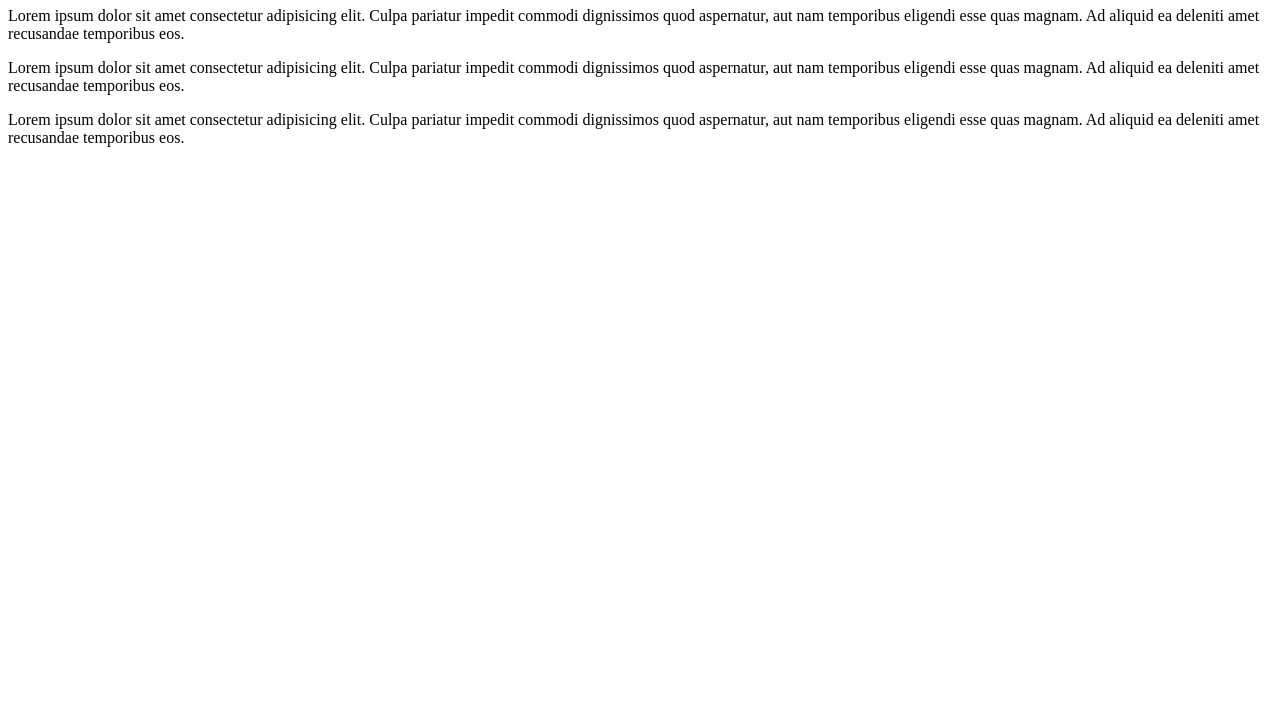
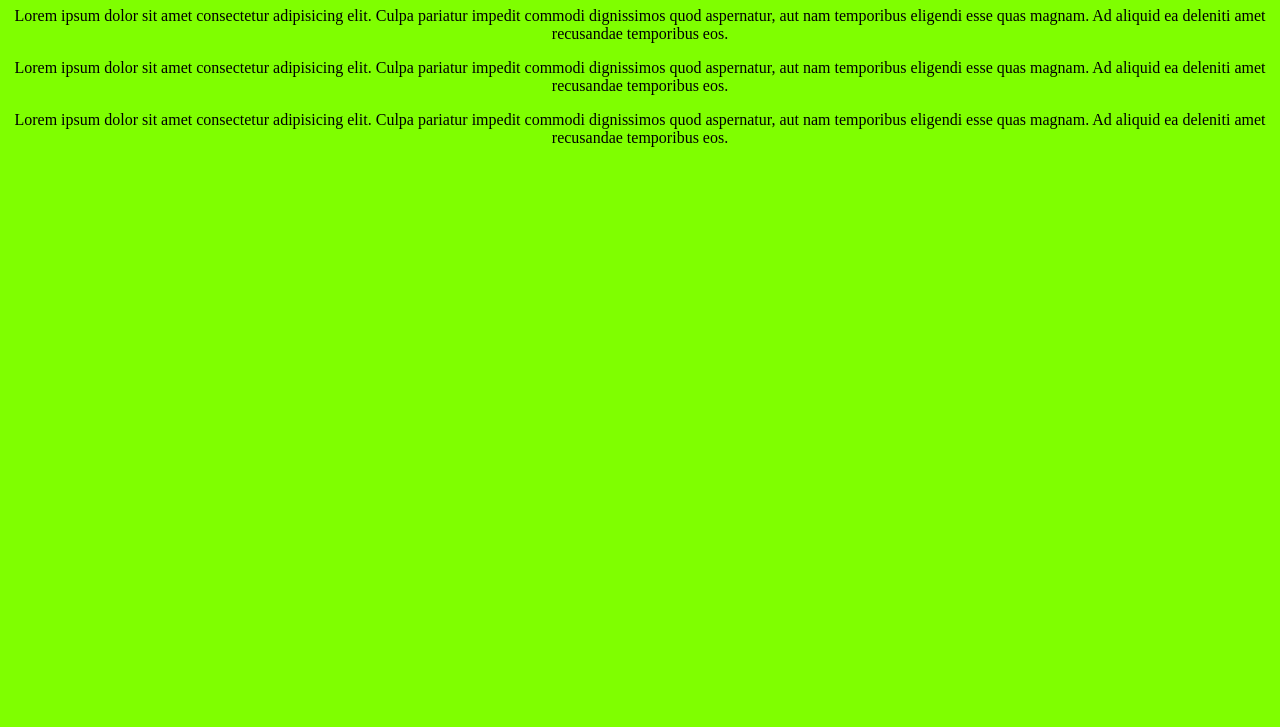
Before and after one commit to abdeldevprojects/github-pages-test, a plain HTML site: page index.html in a window 1280 px wide. Shown: the part 73-800 px from the top of the page. Drawn offline with Linux system fonts and the light colour scheme.

Commit message:
cssadded

```diff
--- a/index.html
+++ b/index.html
@@ -5,6 +5,8 @@
     <meta http-equiv="X-UA-Compatible" content="IE=edge">
     <meta name="viewport" content="width=device-width, initial-scale=1.0">
     <title>Github Pages Test</title>
+
+    <link rel="stylesheet" href="styles.css">
 </head>
 <body>
     <h1>Abdelilah Abdelilah Abdelilah</h1>
--- /dev/null
+++ b/styles.css
@@ -0,0 +1,5 @@
+body {
+    margin: 0;
+    background-color: chartreuse;
+    text-align: center;
+}
```
